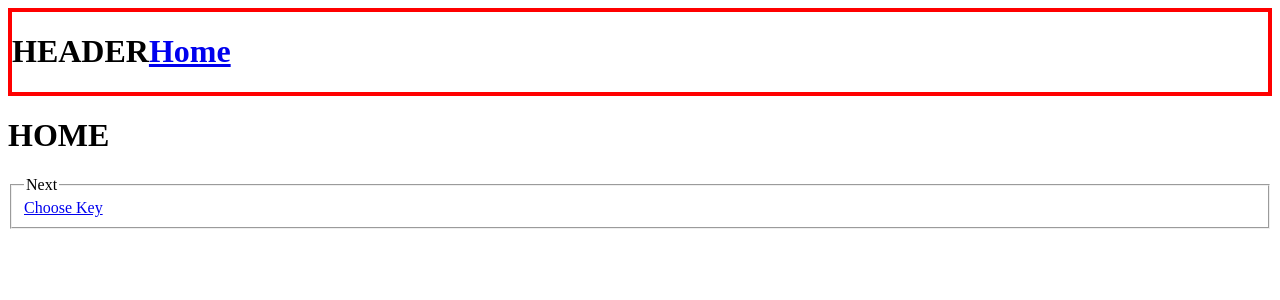
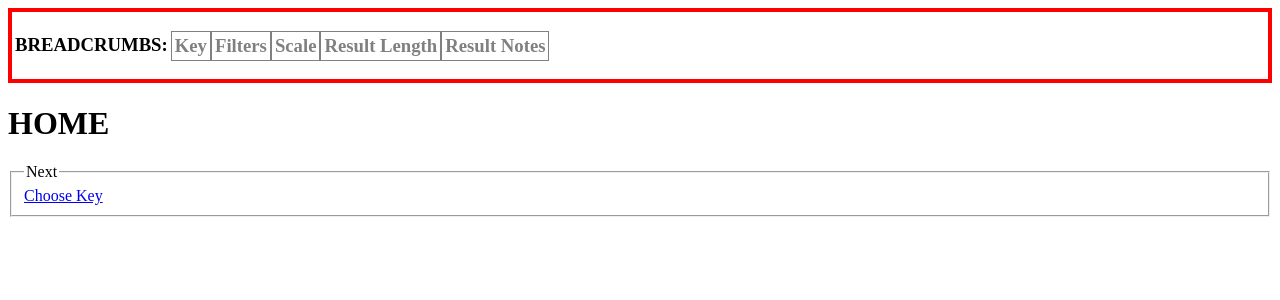
Before and after one commit to Tofu-Gang/pi-generator, a React (Vite) app: page / in a window 1280 px wide. Shown: the top 300 px of the page. Built offline with nearby package versions, Linux system fonts and the light colour scheme.

Commit message:
nicer header breadcrumbs

```diff
--- a/src/components/Header.jsx
+++ b/src/components/Header.jsx
@@ -1,34 +1,47 @@
-import { Link } from "react-router";
+import { Link, useLocation } from "react-router";
 import { useMusic } from "../context/music.jsx";
 
 function Header() {
-    const { key, filters, scale, notes, resultLength, resultNotes } = useMusic();
-    const breadcrumbs = [];
-
-    if(key) {
-        breadcrumbs.push(`Key: ${key}`);
-    }
-    if(filters.some((filter) => filter.checked)) {
-        breadcrumbs.push(`Filters: ${filters.filter((filter) => filter.checked).map((filter) => filter.name).join(", ")}`);
-    }
-    if(scale) {
-        breadcrumbs.push(`Scale: ${scale.name}`);
-    }
-    if(notes.length > 0) {
-        breadcrumbs.push(`Notes: ${notes.join(", ")}`);
-    }
-    if(resultLength) {
-        breadcrumbs.push(`${resultLength.name}: ${resultLength.length}`);
-    }
-    if(resultNotes.length > 0) {
-        breadcrumbs.push(`Result: ${resultNotes}`);
-    }
+    const { key, filters, scale, resultLength, resultNotes } = useMusic();
+    const breadcrumbs = [
+        {
+            name: "Key",
+            done: !!key
+        },
+        {
+            name: "Filters",
+            done: filters.some((filter) => filter.checked)
+        },
+        {
+            name: "Scale",
+            done: !!scale
+        },
+        {
+            name: "Result Length",
+            done: !!resultLength
+        },
+        {
+            name: "Result Notes",
+            done: resultNotes.length > 0
+        }];
+    const location = useLocation();
 
     return (
         <div style={{display: "flex", border: "4px solid red"}}>
-            <h1>HEADER</h1>
-            <h1><Link to="/">Home</Link></h1>
-            {breadcrumbs.length > 0 && <p>{breadcrumbs.join("| ")}</p>}
+            {location.pathname === "/" && <h3 style={{padding: "3px"}}>BREADCRUMBS:</h3>}
+            {location.pathname !== "/" && <><h3 style={{padding: "3px"}}><Link to="/">Home</Link></h3><h3 style={{padding: "3px"}}>BREADCRUMBS:</h3></>}
+            {breadcrumbs.length > 0 && breadcrumbs.map((breadcrumb) =>
+                <h3
+                    key={breadcrumb.name}
+                    style={{
+                        color: breadcrumb.done ? "green" : "gray",
+                        border: `1px solid ${breadcrumb.done ? "green" : "gray"}`,
+                        padding: "3px"
+                    }}
+                >
+                    {breadcrumb.name}
+                </h3>
+            )}
         </div>
     );
 }
```
